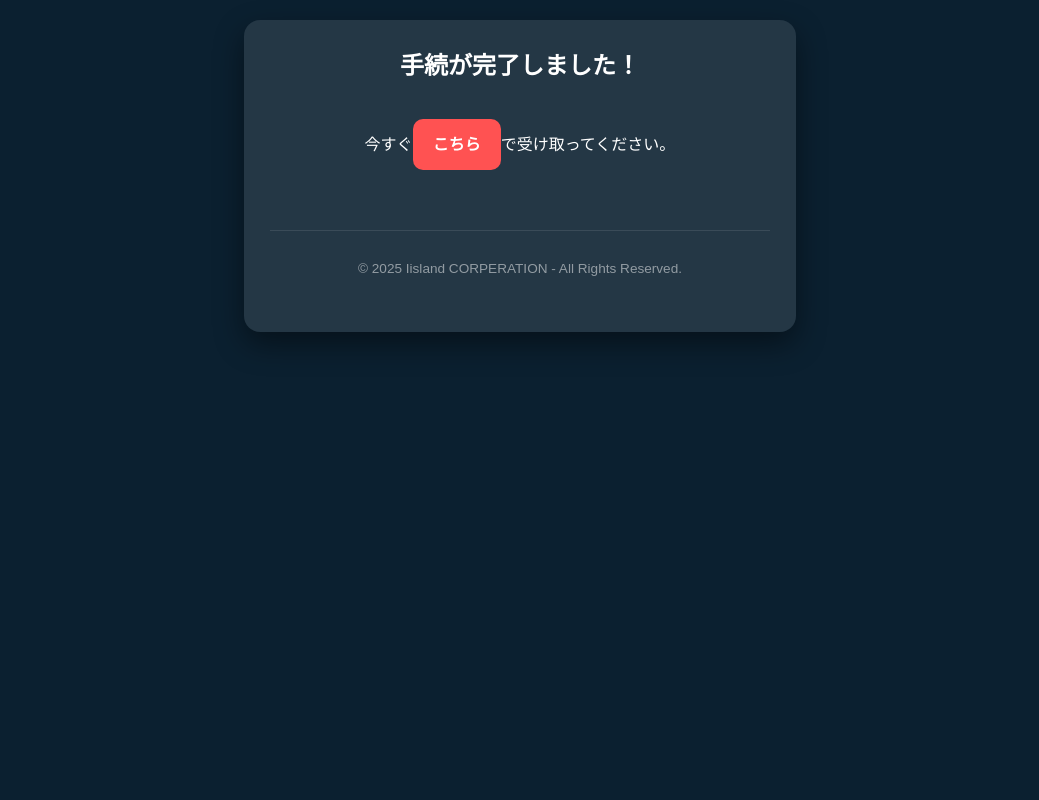
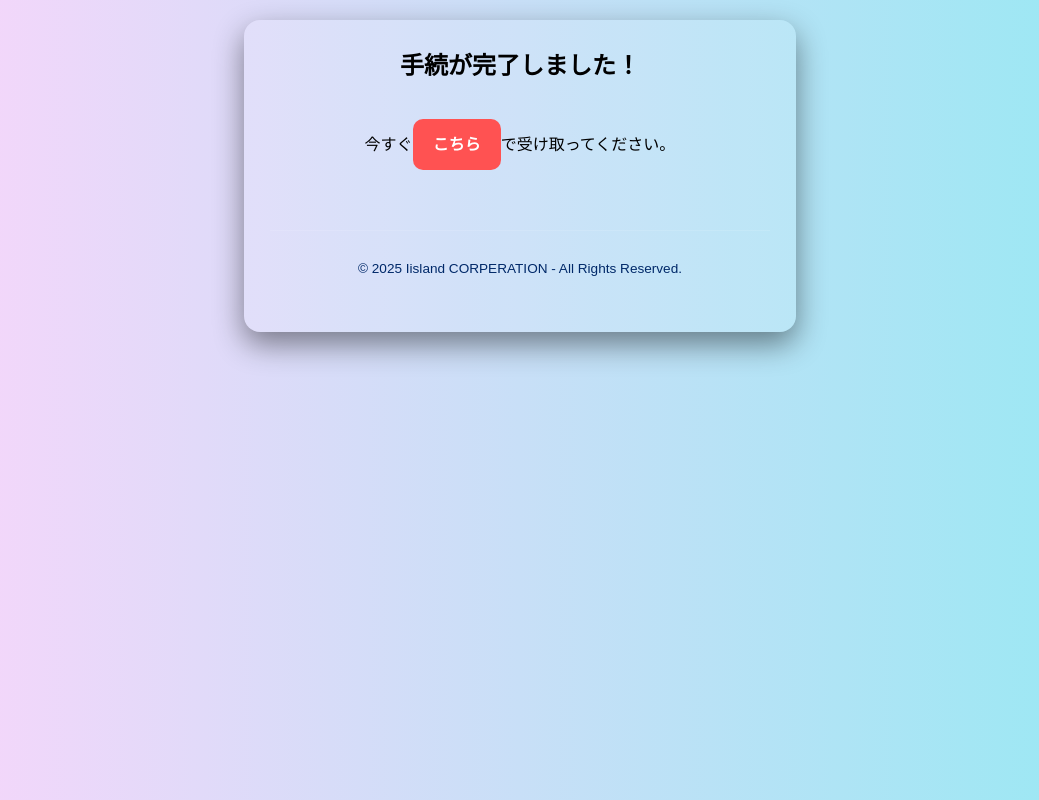
Before and after one commit to novelstar354/complete, a plain HTML site: page index.html in a window 1280 px wide. Shown: the whole page, without its empty margins (120-1159 px from the left). Drawn offline with Linux system fonts and the light colour scheme.

Commit message:
Update index.html

```diff
--- a/index.html
+++ b/index.html
@@ -7,8 +7,8 @@
 <style>
   body{
     margin:0;
-    background:#0b2030;
-    color:#fff;
+     background-image: linear-gradient(90deg, rgba(251, 213, 251, 1), rgba(149, 233, 243, 1));
+    color:#000;
     font-family:"Noto Sans JP",sans-serif;
     padding:20px;
     display:flex;
@@ -30,7 +30,7 @@
     margin-top:18px;
     padding:12px 20px;
     background:#ff5252;
-    color:#fff;
+    color:#FFFFFF;
     border-radius:10px;
     text-decoration:none;
     font-weight:700;
@@ -39,7 +39,7 @@ footer {
            padding: 30px;
            text-align: center;
            font-size: 0.85rem;
-           color: rgba(255,255,255,0.5);
+           color: #012969;
            border-top: 1px solid rgba(255,255,255,0.1);
            margin-top: 60px;
        }
```
